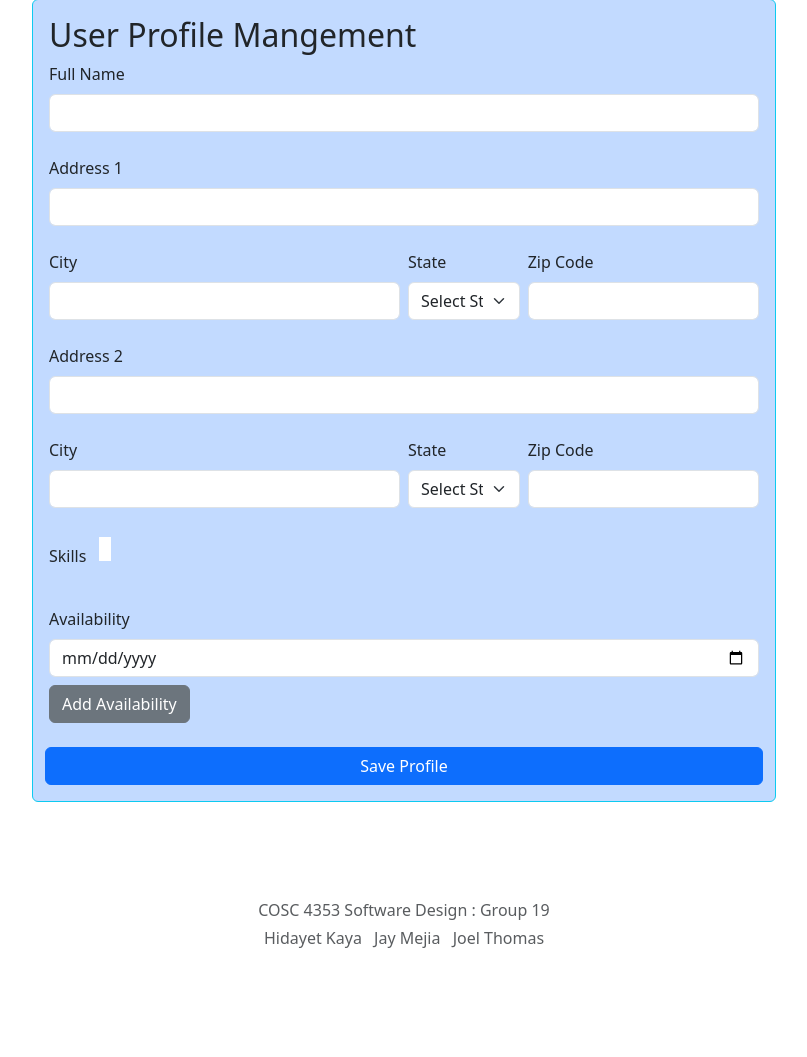
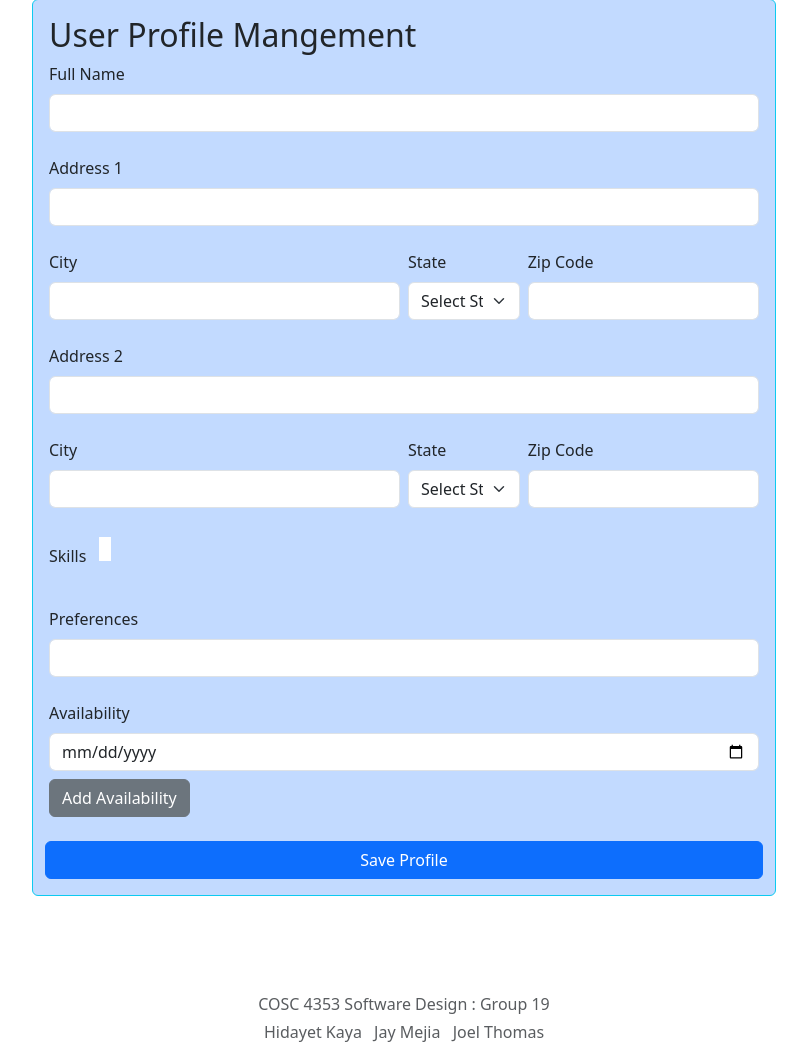
Before and after one commit to joeljoe222/Volunteer_Wizard, a Flask app: page /profile in a window 1280 px wide. Shown: the part 97-1154 px from the top of the page, without its empty margins (236-1043 px from the left). Before the commit the page ends 1045 px from the top, so only its background shows below. Run offline with Flask 3, Linux system fonts and the light colour scheme; some libraries are stand-ins or nearby versions.

Commit message:
just some touch ups

```diff
--- a/app.py
+++ b/app.py
@@ -46,6 +46,7 @@ def profile():
         state = request.form['state']
         zip_code = request.form['zip_code']
         skills_selected = request.form.getlist('skills')
+        preferences = request.form['preferences']
         availability_dates = request.form.getlist('availability[]')
 
         # save to database add later
--- a/templates/profile.html
+++ b/templates/profile.html
@@ -61,6 +61,10 @@
                     </select>
                 </div>
                 <div class="mb-3">
+                    <label for="preferences" class="form-label">Preferences</label>
+                    <input type="text" class="form-control" id="preferences" name="preferences">
+                </div>
+                <div class="mb-3">
                     <label for="availability" class="form-label">Availability</label>
                     <div id="availabilityInputs">
                         <input type="date" class="form-control" name="availability[]" required>
--- a/templates/register.html
+++ b/templates/register.html
@@ -14,7 +14,7 @@
             </div>
             <div class="mb-3">
                 <label for="role" class="form-label">Role</label>
-                <select class="form-select" id="role" name="role" aria-label="Default select example">
+                <select class="form-select" id="role" name="role" required aria-label="Default select example">
                     <option selected></option>
                     <option value="1">Volunteer</option>
                     <option value="2">Administrator</option>
```
